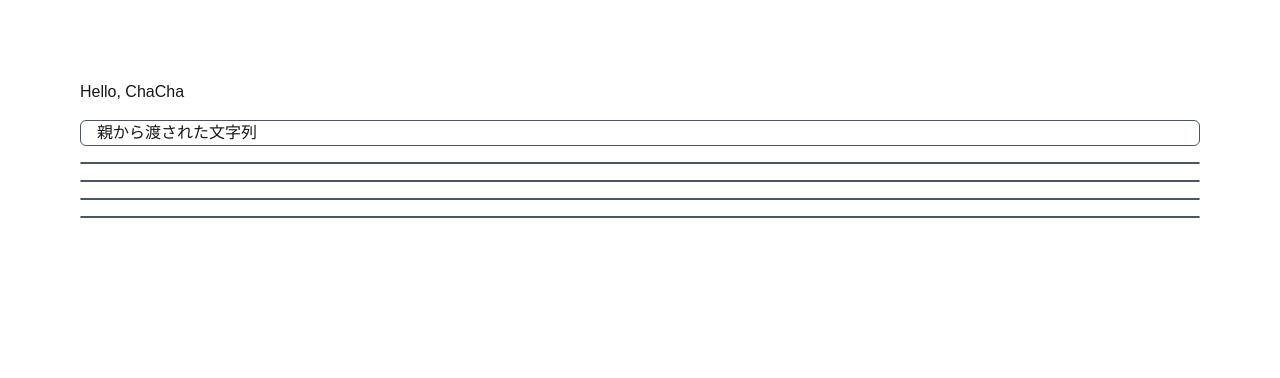
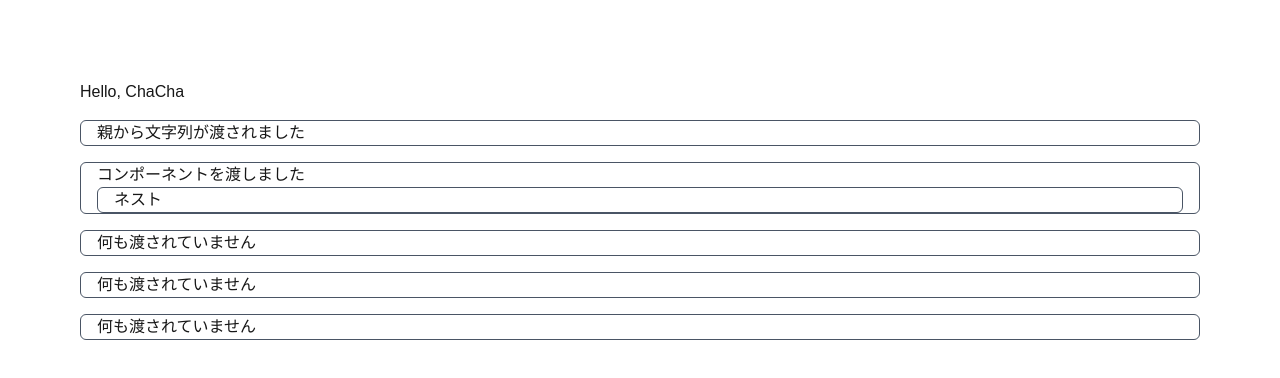
Before and after one commit to ChaChaCha777/my-mdx-blog, a Next.js app: page / in a window 1280 px wide. Shown: the top 378 px of the page. Built offline with nearby package versions, Linux system fonts and the light colour scheme.

Commit message:
Cardコンポーネントが子コンポーネントを受け取れるように変更

```diff
--- a/app/page.js
+++ b/app/page.js
@@ -1,7 +1,7 @@
-function Card(props) {
+function Card({children = "何も渡されていません"}) {
   return (
     <div className="border rounded-md border-gray-600 px-4">
-      {props.text}
+      {children}
     </div>
   )
 }
@@ -12,8 +12,11 @@ export default function Home() {
     <>
       <div className="p-20 space-y-4">
         <div>Hello, {name}</div>
-        <Card text="親から渡された文字列"/>
-        <Card />
+        <Card>親から文字列が渡されました</Card>
+        <Card>
+          <div>コンポーネントを渡しました</div>
+          <Card>ネスト</Card>
+        </Card>
         <Card />
         <Card />
         <Card />
```
